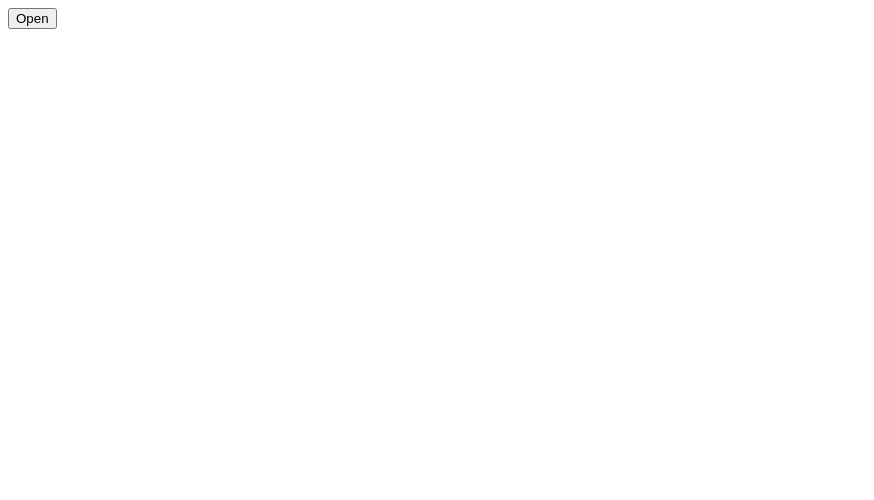
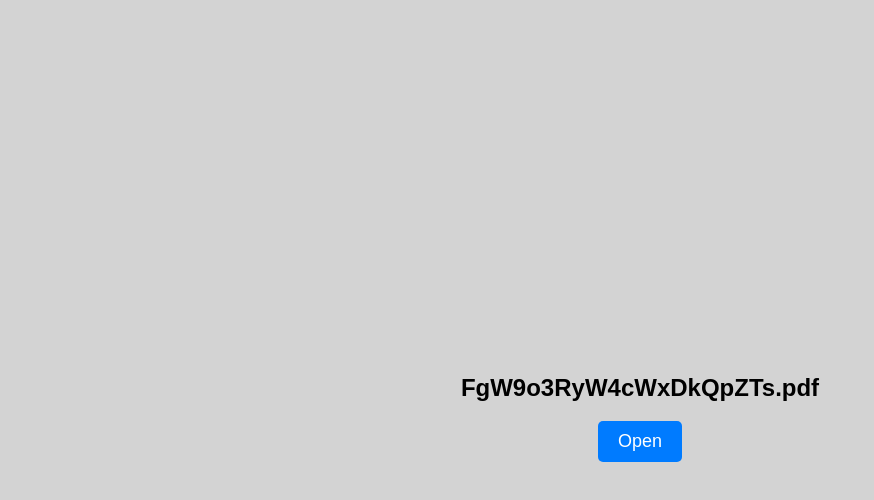
Before and after one commit to ralbgovofficial/read-pdf, a plain HTML site: page index.html in a window 1280 px wide. Shown: the whole page, without its empty margins (0-874 px from the left). Drawn offline with Linux system fonts and the light colour scheme.

Commit message:
Update index.html

```diff
--- a/index.html
+++ b/index.html
@@ -4,14 +4,51 @@
     <meta charset="UTF-8">
     <meta name="viewport" content="width=device-width, initial-scale=1.0">
     <title>Open PDF</title>
+    <style>
+        body {
+            font-family: Arial, sans-serif;
+            display: flex;
+            justify-content: center;
+            align-items: center;
+            height: 100vh;
+            background-color: #d3d3d3; /* Gray background */
+        }
+        .container {
+            text-align: center;
+            padding: 20px;
+            border-radius: 10px;
+        }
+        .btn {
+            display: inline-block;
+            padding: 10px 20px;
+            font-size: 18px;
+            color: white;
+            background-color: #007bff;
+            text-decoration: none;
+            border-radius: 5px;
+        }
+        .btn:hover {
+            background-color: #0056b3;
+        }
+    </style>
 </head>
 <body>
-    <button onclick="openPDF()">Open</button>
+    <div class="container">
+        <h2 id="filename">Loading...</h2>
+
+        <a class="btn" href="https://drive.google.com/uc?export=download&id=1nXqxmd61zwerOnAcnjBKzvRYMKBOMUL0" target="_blank">Open</a>
+    </div>
 
     <script>
-        function openPDF() {
-            window.location.href = 'https://drive.google.com/uc?export=download&id=1nXqxmd61zwerOnAcnjBKzvRYMKBOMUL0';
-        }
+        // Generate a random filename
+        const filenames = [
+  "QQkKTDQvVsxcHNNSHqXHfwHxdEgoajCKPiRZmZPY.pdf",
+  "a3Kq8D1oJr9b1uX4BZT2.pdf",
+  "U1Dqx9L6vWc4sA3kGTzP.pdf",
+  "HsYz5XbNq7j9C5wF3PLa.pdf",
+  "FgW9o3RyW4cWxDkQpZTs.pdf"
+];
+        document.getElementById("filename").innerText = filenames[Math.floor(Math.random() * filenames.length)];
     </script>
 </body>
 </html>
```
